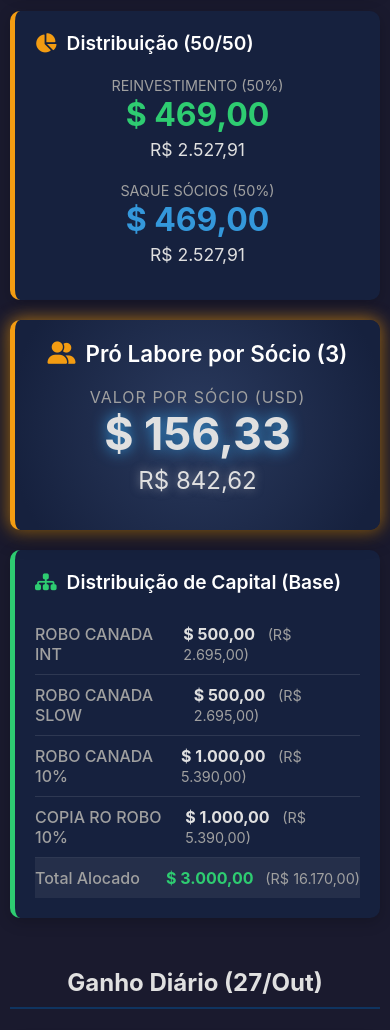
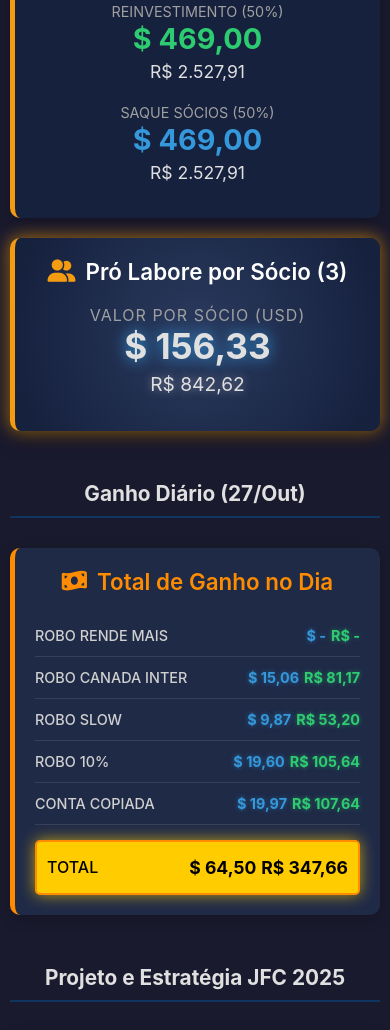
Before and after one commit to rendamensalpro/DASHSOCIOS, a plain HTML site: page index.html in a window 390 px wide. Shown: the part 910-1940 px from the top of the page. Drawn offline with Linux system fonts and the light colour scheme.

Commit message:
Update index.html

```diff
--- a/index.html
+++ b/index.html
@@ -410,8 +410,8 @@
             .table-container-title { font-size: 1.3rem; }
             .section-title { font-size: 1.5rem; }
 
-            .card--highlight .metric-value { font-size: 2.8rem; }
-            .card--highlight .metric-sub-value { font-size: 1.5rem; } /* Ajuste mobile */
+            .card--highlight .metric-value { font-size: 2.5rem; }
+            .card--highlight .metric-sub-value { font-size: 1.4rem; }
 
             .card--daily-gain ul li {
                 grid-template-columns: 1fr auto auto; /* Ajuste para mobile */
@@ -420,10 +420,29 @@
 
         @media (max-width: 480px) {
             body { padding: 10px; }
-            .header h1 { font-size: 1.8rem; gap: 10px; }
+            .header h1 { font-size: 1.6rem; gap: 10px; }
+            .section-title { font-size: 1.3rem; }
             .card { padding: 20px; }
+            .card-title { font-size: 1.1rem; }
+
+            .metric-value { font-size: 1.8rem; }
+            #dollar-rate-input { font-size: 1.8rem; }
+            .setting-input { font-size: 1.5rem; }
+
+            .card--highlight .metric-value { font-size: 2.2rem; }
+            .card--highlight .metric-sub-value { font-size: 1.2rem; }
+
+            .card--daily-gain ul li {
+                font-size: 0.9rem;
+                grid-template-columns: 1fr auto auto;
+                gap: 5px;
+            }
+            .card--daily-gain ul li.total-row {
+                font-size: 1rem;
+            }
+
             .table-container { padding: 15px; }
-            th, td { padding: 10px 12px; font-size: 0.95rem; }
+            th, td { padding: 8px 10px; font-size: 0.9rem; }
         }
 
     </style>
@@ -491,21 +510,7 @@
                 </div>
             </div>
 
-            <div class="card" style="border-left-color: var(--green-color);">
-                <h2 class="card-title" style="--secondary-color: var(--green-color);">
-                    <i class="fas fa-sitemap"></i>Distribuição de Capital (Base)
-                </h2>
-                <div class="card-content">
-                    <ul>
-                        <li><span class="label">ROBO CANADA INT</span> <span><span class="value" data-target="500">$0</span> <small data-target="500" data-calculate="usd-to-brl">(R$ 0)</small></span></li>
-                        <li><span class="label">ROBO CANADA SLOW</span> <span><span class="value" data-target="500">$0</span> <small data-target="500" data-calculate="usd-to-brl">(R$ 0)</small></span></li>
-                        <li><span class="label">ROBO CANADA 10%</span> <span><span class="value" data-target="1000">$0</span> <small data-target="1000" data-calculate="usd-to-brl">(R$ 0)</small></span></li>
-                        <li><span class="label">COPIA RO ROBO 10%</span> <span><span class="value" data-target="1000">$0</span> <small data-target="1000" data-calculate="usd-to-brl">(R$ 0)</small></span></li>
-                        <li style="background-color: #ffffff10; font-weight: bold;"><span class="label">Total Alocado</span> <span><span class="value green" data-target="3000">$0</span> <small data-target="3000" data-calculate="usd-to-brl">(R$ 0)</small></span></li>
-                    </ul>
-                </div>
             </div>
-        </div>
 
         <h2 class="section-title">Ganho Diário (27/Out)</h2>
         <div class="dashboard-grid">
```
